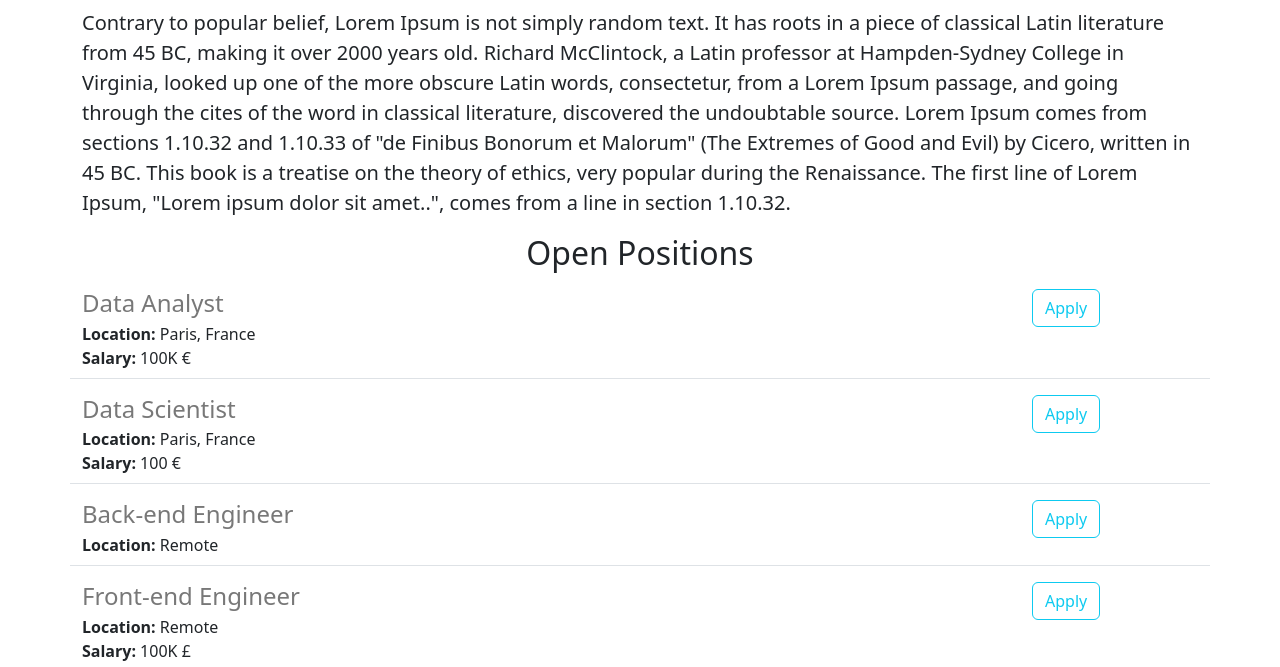
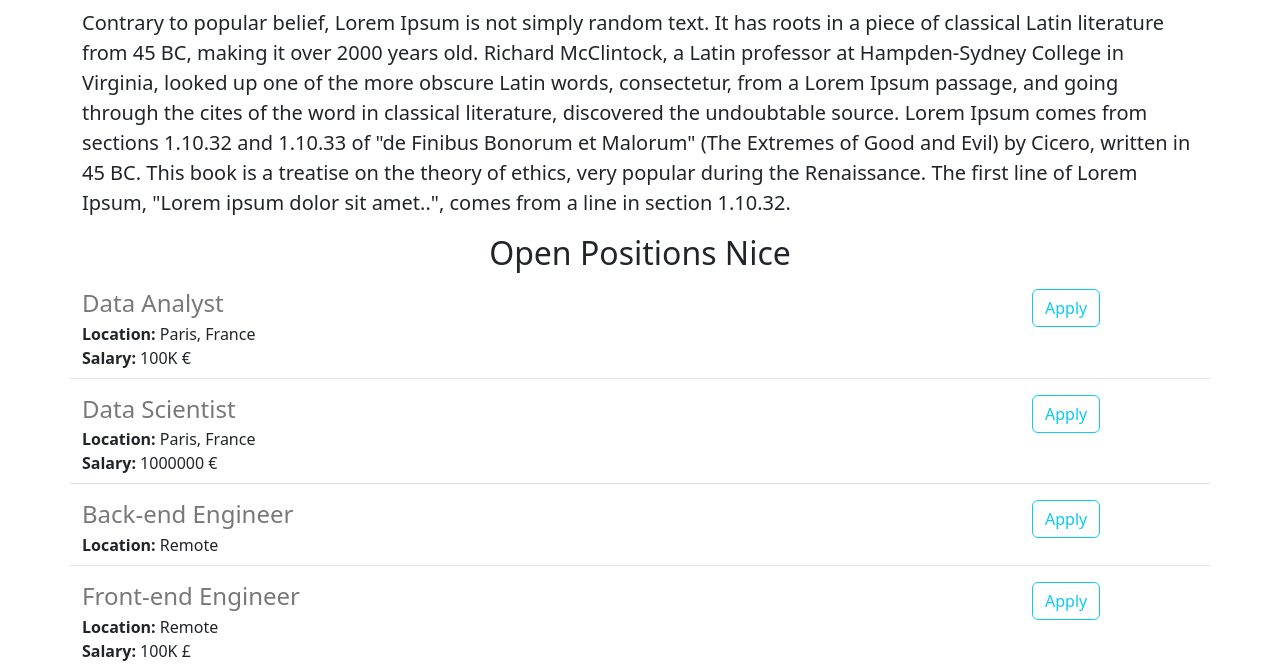
Before and after one commit to RAPIDO0/web-dev-jovian-careers-website, a Flask app: page / in a window 1280 px wide. Shown: the part 502-1169 px from the top of the page. Run offline with Flask 3, Linux system fonts and the light colour scheme.

Commit message:
making some changes

```diff
--- a/app.py
+++ b/app.py
@@ -13,7 +13,7 @@ JOBS = [
         'id': 2,
         'title': 'Data Scientist',
         'location': 'Paris, France',
-        'salary': ' 100 €'
+        'salary': ' 1000000 €'
     },
     {
         'id': 3,
--- a/templates/home_bootstrap.html
+++ b/templates/home_bootstrap.html
@@ -32,7 +32,7 @@
                 The first line of Lorem Ipsum, "Lorem ipsum dolor sit amet..", comes from a line in section 1.10.32.
             </p>
             <h2 class="text-center">
-                Open Positions
+                Open Positions Nice
             </h2>
             <p >
                 {% for job in jobs %}
```
